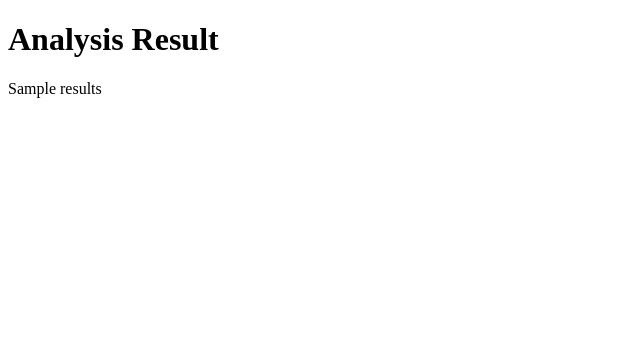
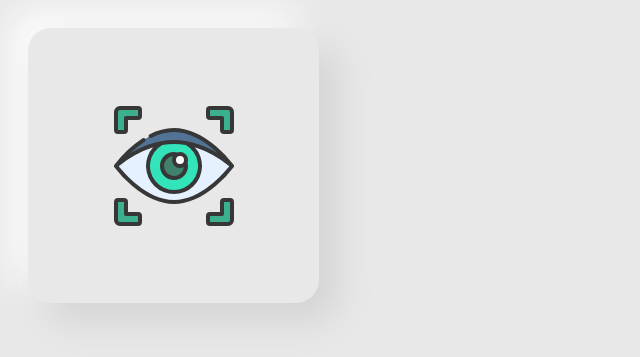
Before and after one commit to ShauryaFulfagar/RetiSpectWebApp-Model, a Flask app: template templates/result.html in a window 1280 px wide. Shown: the top 357 px of the page, without its empty margins (0-640 px from the left). Run offline with Flask 3, Linux system fonts and the light colour scheme; the template is opened without the code that fills it: most values are stand-ins (such as "Sample title", 1, 10 or a date in 2020).

Commit message:
Results Tile Optimised UI
Added results tile and to_dict rather than to_html results displayed on hover, data saving and management not added yet

```diff
--- a/app.py
+++ b/app.py
@@ -8,7 +8,7 @@ import pandas as pd
 
 app = Flask(__name__)
 
-model = load_model('82.82.h5')
+model = load_model('Path to h5 model goes here')
 
 @app.route('/')
 def index():
@@ -57,8 +57,8 @@ def show_loader():
 
 @app.route('/show_results')
 def show_results():
-    # Render the results.html page
-    return render_template('result.html', results=results_df.to_html(index=False))
+    results_list = results_df.to_dict(orient='records')
+    return render_template('result.html', results=results_list)
 
 if __name__ == '__main__':
     app.run(debug=True)
--- /dev/null
+++ b/static/style/result.css
@@ -0,0 +1,89 @@
+body {
+    background: #e8e8e8;
+}
+
+.grid-container {
+    display: grid;
+    grid-template-columns: repeat(auto-fill, minmax(250px, 1fr));
+    gap: 20px;
+    padding: 20px;
+}
+
+.card {
+    font-family: 'Poppins', sans-serif;
+    height: 275px;
+    border-radius: 23px;
+    display: flex;
+    flex-direction: column;
+    align-items: center;
+    justify-content: center;
+    color: rgb(0, 0, 0);
+    transition: 0.2s ease-in-out;
+    background: #e8e8e8;
+    box-shadow:  18px 18px 37px #d3d3d3,
+    -18px -18px 37px #fdfdfd;
+}
+
+.img {
+    height: 30%;
+    position: absolute;
+    transition: 0.2s ease-in-out;
+    z-index: 1;
+}
+
+.textBox {
+    opacity: 0;
+    display: flex;
+    flex-direction: column;
+    align-items: center;
+    justify-content: center;
+    gap: 15px;
+    transition: 0.2s ease-in-out;
+    z-index: 2;
+}
+
+.textBox>.text {
+    font-weight: bold;
+}
+
+.textBox>.head {
+    font-size: 16.5px;
+
+}
+
+.textBox>.category {
+    font-size: 14.5px;
+}
+
+.textBox>span {
+    font-size: 15.5px;
+    color: rgb(0, 0, 0);
+}
+
+.card:hover>.textBox {
+    opacity: 1;
+}
+
+.card:hover>.img {
+    height: 65%;
+    filter: blur(7px);
+    animation: anim 3s infinite;
+}
+
+@keyframes anim {
+    0% {
+        transform: translateY(0);
+    }
+
+    50% {
+        transform: translateY(-20px);
+    }
+
+    100% {
+        transform: translateY(0);
+    }
+}
+
+.card:hover {
+    transform: scale(1.04) rotate(-1.42069deg);
+}
--- a/templates/loader.html
+++ b/templates/loader.html
@@ -2,8 +2,9 @@
 <html lang="en">
 
 <head>
+    <link rel="shortcut icon" href="{{ url_for('static', filename='images/logo.ico') }}" type="image/x-icon">
     <meta charset="UTF-8">
-    <title>Loading...</title>
+    <title>Loading Analysis results</title>
     <style>
         body {
             display: flex;
--- a/templates/result.html
+++ b/templates/result.html
@@ -3,12 +3,70 @@
 
 <head>
     <meta charset="UTF-8">
+    <link rel="preconnect" href="https://fonts.googleapis.com">
+    <link rel="preconnect" href="https://fonts.gstatic.com" crossorigin>
+    <link href="https://fonts.googleapis.com/css2?family=Baloo+2&family=Poppins:wght@300&display=swap" rel="stylesheet">
+    <link rel="shortcut icon" href="{{ url_for('static', filename='images/logo.ico') }}" type="image/x-icon">
+    <link rel="stylesheet" href="{{ url_for('static', filename='style/result.css' ) }}">
+
     <title>Analysis Result</title>
 </head>
 
 <body>
-    <h1>Analysis Result</h1>
-    {{ results|safe }}
+    <div class="grid-container">
+        {% for result in results %}
+        <div class="card">
+            <svg class="img" xmlns="http://www.w3.org/2000/svg" x="0px" y="0px" width="120" height="120"
+                viewBox="0 0 60 60">
+                <path fill="#e6f1ff"
+                    d="M59,30S46.02,48,30,48,1,30,1,30l.01-.01C1.43,29.61,14.24,17,30,17S58.57,29.61,58.99,29.99Z">
+                </path>
+                <path fill="#33e4ba" d="M36.24,18.6a13,13,0,1,1-12.48,0h0a12.486,12.486,0,0,1,12.48,0Z"></path>
+                <path fill="#537396"
+                    d="M58.99,29.99C58.57,29.61,45.76,18,30,18S1.43,29.61,1.01,29.99C1.41,29.44,14.23,12,30,12S58.59,29.44,58.99,29.99Z">
+                </path>
+                <path fill="#40826c" d="M35.73,28.23A5.749,5.749,0,0,1,36,30a6,6,0,1,1-6-6,5.749,5.749,0,0,1,1.77.27Z">
+                </path>
+                <path fill="#3caf8f"
+                    d="M54,12V6H48a1,1,0,0,1-1-1V2a1,1,0,0,1,1-1h9a2,2,0,0,1,2,2v9a1,1,0,0,1-1,1H55A1,1,0,0,1,54,12Z">
+                </path>
+                <path fill="#3caf8f"
+                    d="M12,6H6v6a1,1,0,0,1-1,1H2a1,1,0,0,1-1-1V3A2,2,0,0,1,3,1h9a1,1,0,0,1,1,1V5A1,1,0,0,1,12,6Z">
+                </path>
+                <path fill="#3caf8f"
+                    d="M6,48v6h6a1,1,0,0,1,1,1v3a1,1,0,0,1-1,1H3a2,2,0,0,1-2-2V48a1,1,0,0,1,1-1H5A1,1,0,0,1,6,48Z">
+                </path>
+                <path fill="#3caf8f"
+                    d="M48,54h6V48a1,1,0,0,1,1-1h3a1,1,0,0,1,1,1v9a2,2,0,0,1-2,2H48a1,1,0,0,1-1-1V55A1,1,0,0,1,48,54Z">
+                </path>
+                <circle cx="33" cy="27" r="3" fill="#fff"></circle>
+                <path fill="#373737"
+                    d="M51.157,20.241C44.107,14.2,36.791,11,30,11a27.021,27.021,0,0,0-12.115,3.106,1,1,0,1,0,.9,1.788A25.059,25.059,0,0,1,30,13c8.778,0,16.71,5.721,21.908,10.638C46.507,20.411,38.735,17,30,17c-8.764,0-16.557,3.433-21.961,6.669a50.079,50.079,0,0,1,7.337-5.827,1,1,0,1,0-1.08-1.684A57.791,57.791,0,0,0,.189,29.415a1,1,0,0,0,0,1.17,58.642,58.642,0,0,0,8.654,9.174C15.893,45.805,23.209,49,30,49s14.107-3.195,21.157-9.241a58.642,58.642,0,0,0,8.654-9.174,1,1,0,0,0,0-1.17A58.642,58.642,0,0,0,51.157,20.241Zm-15.294-.7a12,12,0,1,1-11.726,0,31.924,31.924,0,0,1,11.726,0ZM30,47C16.486,47,4.973,33.445,2.367,30.14a52.889,52.889,0,0,1,17.2-9.469,14,14,0,1,0,20.874,0,52.889,52.889,0,0,1,17.2,9.469C55.031,33.444,43.529,47,30,47Z">
+                </path>
+                <path fill="#373737"
+                    d="M23,30a7,7,0,0,0,14,0,6.823,6.823,0,0,0-.232-1.711A3.94,3.94,0,0,0,37,27a4,4,0,0,0-4-4,3.94,3.94,0,0,0-1.289.232A6.823,6.823,0,0,0,30,23,7.009,7.009,0,0,0,23,30Zm12-3a2,2,0,1,1-2-2A2,2,0,0,1,35,27Zm-5.47-1.953A3.963,3.963,0,0,0,29,27a4,4,0,0,0,4,4,3.963,3.963,0,0,0,1.953-.53,4.987,4.987,0,1,1-5.423-5.423Z">
+                </path>
+                <path fill="#373737"
+                    d="M55,14h3a2,2,0,0,0,2-2V3a3,3,0,0,0-3-3H48a2,2,0,0,0-2,2V5a2,2,0,0,0,2,2h5v5A2,2,0,0,0,55,14ZM48,5V2h9a1,1,0,0,1,1,1v9l-3,0V6a1,1,0,0,0-1-1Z">
+                </path>
+                <path fill="#373737"
+                    d="M2,14H5a2,2,0,0,0,2-2V7h5a2,2,0,0,0,2-2V2a2,2,0,0,0-2-2H3A3,3,0,0,0,0,3v9A2,2,0,0,0,2,14ZM2,3A1,1,0,0,1,3,2h9l0,3H6A1,1,0,0,0,5,6v6H2Z">
+                </path>
+                <path fill="#373737"
+                    d="M5,46H2a2,2,0,0,0-2,2v9a3,3,0,0,0,3,3h9a2,2,0,0,0,2-2V55a2,2,0,0,0-2-2H7V48A2,2,0,0,0,5,46Zm7,9v3H3a1,1,0,0,1-1-1V48l3,0v6a1,1,0,0,0,1,1Z">
+                </path>
+                <path fill="#373737"
+                    d="M58,46H55a2,2,0,0,0-2,2v5H48a2,2,0,0,0-2,2v3a2,2,0,0,0,2,2h9a3,3,0,0,0,3-3V48A2,2,0,0,0,58,46Zm0,11a1,1,0,0,1-1,1H48l0-3h6a1,1,0,0,0,1-1V48h3Z">
+                </path>
+            </svg>
+            <div class="textBox">
+                <p class="text head">Name: {{ result['Name'] }}</p>
+                <span>Age: {{ result['Age'] }} | Sex: {{ result['Sex'] }}</span>
+                <p class="text category">Predicted Category: {{ result['Predicted Category'] }}</p>
+            </div>
+        </div>
+        {% endfor %}
+    </div>
 </body>
 
 </html>
```
Also changed, not shown: static/style/style.css (+24 -12 lines), templates/index.html (+7 -4 lines).
